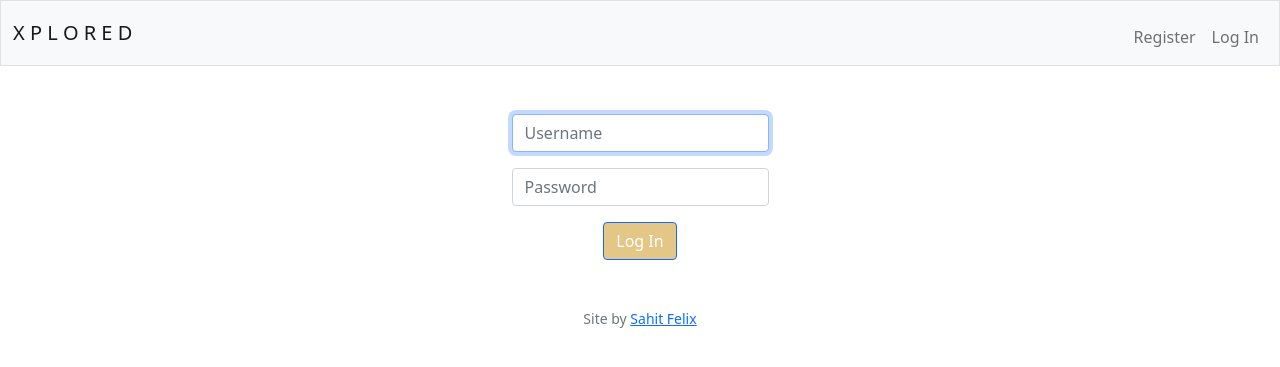
After one commit to prismschism/CS50, a Flask app: template templates/login.html in a window 1280 px wide. The commit adds this page. Shown: the top 367 px of the page. Run offline with Flask 3, Linux system fonts and the light colour scheme; the template is opened without the code that fills it, so the values that code supplies are empty.

Commit message:
Changed into social app + worked on login function, added login, startadv htmls + modified imports.py and app.py.

```diff
--- a/app.py
+++ b/app.py
@@ -2,17 +2,14 @@ import os
 import datetime
 from flask import Flask, flash, redirect, render_template, request, session
 from flask_session import Session
-from imports import usd
+from imports import login_required
 import re
 import sqlite3
 from tempfile import mkdtemp
 from werkzeug.security import check_password_hash, generate_password_hash
 
-#Configure app
+# Configure app
 app = Flask(__name__)
-
-# Custom filter
-app.jinja_env.filters["usd"] = usd
 
 # Configure session to use filesystem not cookies.
 app.config["SESSION_PERMANENT"] = False
@@ -20,6 +17,8 @@ app.config["SESSION_TYPE"] = "filesystem"
 Session(app)
 
 # Ensure responses aren't cached
+
+
 @app.after_request
 def after_request(response):
     response.headers["Cache-Control"] = "no-cache, no-store, must-revalidate"
@@ -27,18 +26,72 @@ def after_request(response):
     response.headers["Pragma"] = "no-cache"
     return response
 
+
 @app.route("/")
+def index():
+    """default screen to welcome every user, new and returning"""
+
+    return render_template("startadventure.html")
+
+
+@app.route("/home")
 def home():
-    """Show home screen, welcome user,
-    show shop categories and about info"""
-
-    #current_user = session["user_id"]  # get current user id
+    """Home Screen for users"""
 
     return render_template("home.html")
+
 
 @app.route("/login", methods=["GET", "POST"])
 def login():
     """Log user in"""
+    session.clear()
+
+    if request.method == "POST":
+
+        # Ensure username was submitted
+        if not request.form.get("username"):
+            flash("Please enter your username.")
+
+        # Ensure password was submitted
+        elif not request.form.get("password"):
+            flash("Please enter your password.")
+
+        username = request.form.get("username")
+        userpass = request.form.get("password")
+
+        # Query database for username
+        with sqlite3.connect("database.db") as db:
+            cursor = db.cursor()
+
+        try:
+            # Select query from database for username given
+            cursor.execute(
+                "SELECT * FROM users WHERE username = ?", (username,))
+            rows = cursor.fetchall()
+            # Select first item. (there should only be one item)
+            result = rows[0]
+            print(result)
+            print("SPACER")
+            print(result[1])
+
+        except:
+            flash("DatabaseError!")
+            print("login error")
+        # Ensure username exists and password is correct
+        if len(rows) != 1 or not check_password_hash(result[2], userpass):
+            flash("invalid username and/or password")
+            print("Invalid username or password")
+            return render_template("login.html")
+
+        # Remember which user has logged in
+        session["user_id"] = result[0]
+
+        # Redirect user to home page
+        return redirect("/home")
+
+    else:
+        return render_template("login.html")
+
 
 @app.route("/logout")
 def logout():
@@ -46,9 +99,10 @@ def logout():
 
     return redirect("/")
 
+
 @app.route("/register", methods=["GET", "POST"])
 def register():
-    #register user's with no account
+    # register user's with no account
     if request.method == "GET":
         return render_template("register.html")
 
@@ -59,7 +113,7 @@ def register():
         confirmation = request.form.get("confirmation")
         # check that user inputs name, and valid password for registration
         with sqlite3.connect("database.db") as db:
-             cursor = db.cursor()
+            cursor = db.cursor()
 
         try:
             cursor.execute("SELECT * FROM users WHERE username = ?", (name,))
@@ -86,7 +140,8 @@ def register():
             if re.search('[A-Z]', password) is None:
                 flash("Password must contain at least one uppercase letter!")
                 raise ValueError
-            if not password or password != confirmation:  # if password is empty or doesn't match confirmation return error/apology
+            # if password is empty or doesn't match confirmation return error/apology
+            if not password or password != confirmation:
                 flash("Password empty or does not match!")
                 raise ValueError
             else:
@@ -96,15 +151,13 @@ def register():
             print("Input/SelectValueError")
             return render_template("register.html")
 
-
-
         passhash = generate_password_hash(password)  # hash user's password
         try:
-            cursor.execute("INSERT INTO users (username, hash) VALUES(?, ?)", (name, passhash))
+            cursor.execute(
+                "INSERT INTO users (username, hash) VALUES(?, ?)", (name, passhash))
             db.commit()
             print(name, passhash)
             print("Register/Insert success")
-
 
         except:
             flash("DatabaseError!")
--- a/static/styles.css
+++ b/static/styles.css
@@ -0,0 +1,3 @@
+.btn-primary {
+    background-color: rgb(228, 198, 135);
+}
--- a/templates/layout.html
+++ b/templates/layout.html
@@ -7,15 +7,15 @@
         <link crossorigin="anonymous" href="https://cdn.jsdelivr.net/npm/bootstrap@5.1.3/dist/css/bootstrap.min.css" integrity="sha384-1BmE4kWBq78iYhFldvKuhfTAU6auU8tT94WrHftjDbrCEXSU1oBoqyl2QvZ6jIW3" rel="stylesheet">
         <script crossorigin="anonymous" src="https://cdn.jsdelivr.net/npm/bootstrap@5.1.3/dist/js/bootstrap.bundle.min.js" integrity="sha384-ka7Sk0Gln4gmtz2MlQnikT1wXgYsOg+OMhuP+IlRH9sENBO0LRn5q+8nbTov4+1p"></script>
 
+        <link href="/static/styles.css" rel="stylesheet">
 
-        <link href="/static/styles.css" rel="stylesheet">
-        <title>MockStore {% block title %}{% endblock %}</title>
+        <title>{% block title %}{% endblock %}</title>
     </head>
     <body>
         <!-- start NAVbar -->
         <nav class="bg-light border navbar navbar-expand-md navbar-light">
             <div class="container-fluid">
-                <a class="navbar-brand" href="/"><span class="blue"> Marketplace </span></a>
+                <a class="navbar-brand" href="/"><span class="blue"> X P L O R E D </span></a>
                 <button aria-controls="navbar" aria-expanded="false" aria-label="Toggle navigation" class="navbar-toggler" data-bs-target="#navbar" data-bs-toggle="collapse" type="button">
                     <span class="navbar-toggler-icon"></span>
                 </button>
@@ -39,6 +39,7 @@
             </div>
         </nav>
 
+        <!-- end NAVbar -->
         {% if get_flashed_messages() %}
             <header>
                 <div class="alert alert-primary mb-0 text-center" role="alert">
@@ -52,9 +53,8 @@
         </main>
 
         <footer class="mb-5 small text-center text-muted">
-            E-Commerce Site by <a href="https://github.com/prismschism">Sahit Felix</a>
+            Site by <a href="https://github.com/prismschism">Sahit Felix</a>
         </footer>
 
-        <!-- end NAVbar -->
     </body>
 </html>
--- /dev/null
+++ b/templates/login.html
@@ -0,0 +1,17 @@
+{% extends "layout.html" %}
+
+{% block title %}
+    User Login
+{% endblock %}
+
+{% block main %}
+<form action="/login" method="post">
+    <div class="mb-3">
+        <input autocomplete="off" autofocus class="form-control mx-auto w-auto" id="username" name="username" placeholder="Username" type="text">
+    </div>
+    <div class="mb-3">
+        <input class="form-control mx-auto w-auto" id="password" name="password" placeholder="Password" type="password">
+    </div>
+    <button class="btn btn-primary" type="submit">Log In</button>
+</form>
+{% endblock %}
```
Also changed, not shown: imports.py (+14 -3 lines), templates/startadventure.html (added, +11 -0 lines), database.db, 1 other file.
